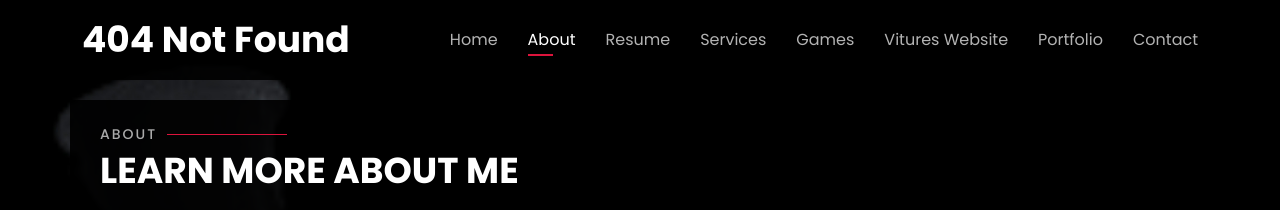
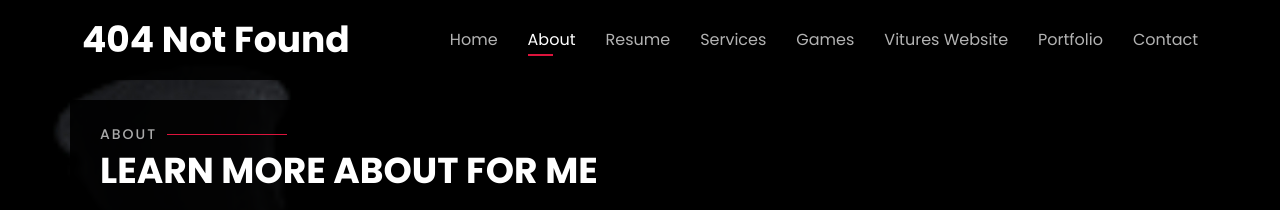
Before and after one commit to DwiDevelopes/portofolio-fuji-hadi-hartanto, a website: page 404.html in a window 1280 px wide. Both pictures are taken after a click on the link "About". Shown: the top 210 px of the page. Drawn offline with nearby package versions, Linux system fonts and the light colour scheme.

Commit message:
Update 404.html

```diff
--- a/404.html
+++ b/404.html
@@ -98,7 +98,7 @@
 
       <div class="section-title">
         <h2>About</h2>
-        <p>Learn more about me</p>
+        <p>Learn more about for me</p>
       </div>
 
       <div class="row">
```
